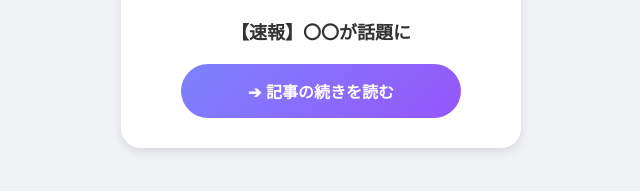
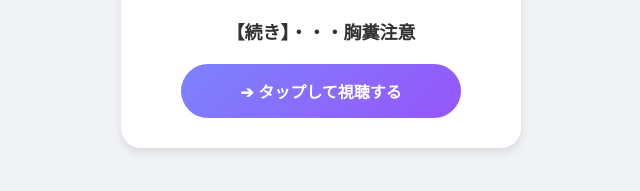
Before and after one commit to trendnews-art/times, a plain HTML site: page index.html in a window 1280 px wide. Shown: the part 477-668 px from the top of the page, without its empty margins (319-959 px from the left). Drawn offline with Linux system fonts and the light colour scheme.

Commit message:
Update index.html

```diff
--- a/index.html
+++ b/index.html
@@ -3,7 +3,7 @@
 <head>
     <meta charset="UTF-8">
     <meta name="viewport" content="width=device-width, initial-scale=1.0">
-    <title>【速報】〇〇が話題に</title>
+    <title>【続き】・・・胸糞注意</title>
 
     <meta property="og:title" content="Threadsで話題の情報まとめました">
     <meta property="og:description" content="話題のニュースや情報をいち早くお届けします。">
@@ -75,9 +75,9 @@
     <div class="card">
         <img src="IMG_1071.PNG" alt="ニュース画像">
 
-        <h2>【速報】〇〇が話題に</h2>
+        <h2>【続き】・・・胸糞注意</h2>
 
-        <a href="https://example.com" class="btn">➔ 記事の続きを読む</a>
+        <a href="https://lite.tiktok.com/t/ZS9RfXQoddXMy-ijJu3/"class="btn">➔ タップして視聴する</a>
     </div>
 
 </body>
```
